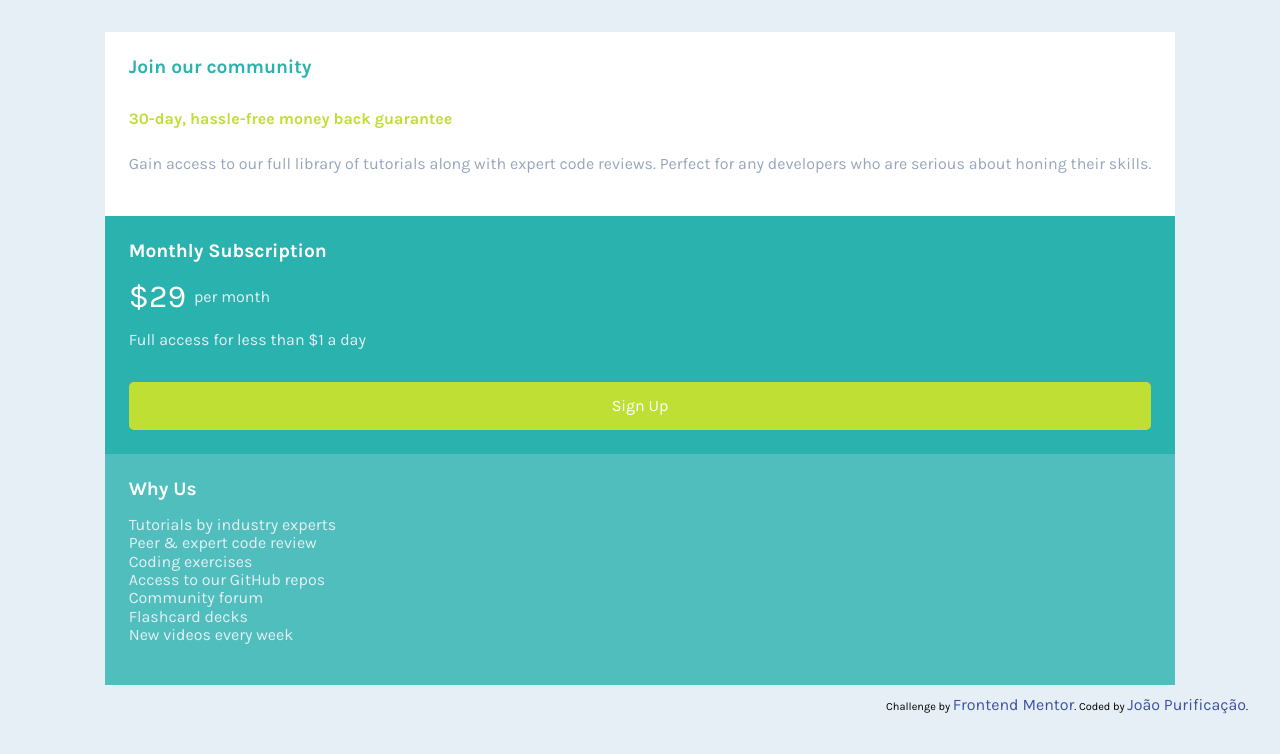
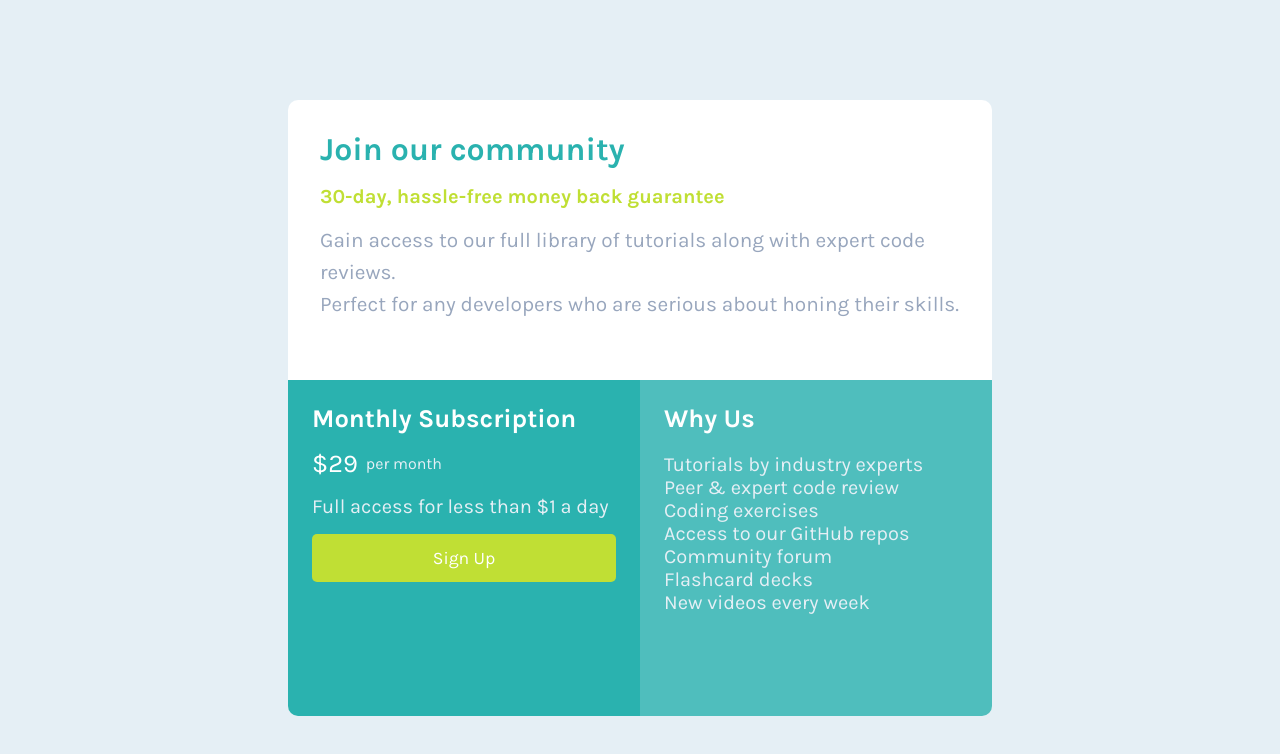
Before and after one commit to JoaoPurificacao/praxis-padrao-projeto, a plain HTML site: page index.html in a window 1280 px wide. Drawn offline with Linux system fonts and the light colour scheme.

Commit message:
Projeto Finalizado

```diff
--- /dev/null
+++ b/assets/css/card__community.css
@@ -0,0 +1,17 @@
+.card__community{
+    background-color: #ffffff;
+    border-radius: 10px 10px 0px 0px;
+}
+
+.card__community__title{
+    color: var(--cyan);
+}
+
+.card__community__subTitle{
+    color: var(--brightYellow);
+    font-weight: bold;
+}
+
+.card__community__text{
+    color: var(--grayishBlue);
+}
--- a/assets/css/default/main__subscription.css
+++ b/assets/css/card__subscription.css
@@ -1,39 +1,34 @@
-.subscription{
+.card__subscription{
     background-color: var(--cyan);
-    padding: 1.5rem;
 }
 
-.subscription h2{
+.card__subscription__title{
     color: #fff;
-    font-size: 1.2rem;
 }
 
-.subscription p{
+.card__subscription__price{
     display: flex;
     align-items: center;
 }
 
-.subscription span:nth-child(1){
+.card__subscription__price__value{
     color: #fff;
-    font-size: 2rem;
-    margin-right: 0.5rem;
 }
 
-.subscription span:nth-child(2){
+.card__subscription__price__period{
     color: var(--lightGray);
 }
 
-.subscription span:nth-child(3){
+.card__subscription__decoy{
     color: var(--lightGray);
 }
 
-.subscription button{
+.card__subscription__button{
     background-color: var(--brightYellow);
     border: none;
     border-radius: 5px;
     color: #fff;
     display: block;
     height: 3rem;
-    margin-top: 2rem;
     width: 100%;
 }
--- a/assets/css/default/main__why_us.css
+++ b/assets/css/card__why_us.css
@@ -1,13 +1,11 @@
-.why_us{
+.card__why_us{
     background-color: var(--lightCyan);
-    padding: 1.5rem;
 }
 
-.why_us h2{
+.card__why_us__title{
     color: white;
-    font-size: 1.2rem;
 }
 
-.why_us p{
+.card__why_us__text{
     color: var(--lightGray);
 }
--- a/assets/css/default/main__community.css
+++ /dev/null
@@ -1,23 +0,0 @@
-.community{
-    background-color: #ffffff;
-    padding: 1.5rem;
-}
-
-.community h2{
-    color: var(--cyan);
-    font-size: 1.2rem;
-    margin-bottom: 2rem;
-}
-
-.community span{
-    color: var(--brightYellow);
-    font-weight: bold;
-}
-
-.community p{
-    color: var(--grayishBlue);
-    margin-top: 1.5rem;
-    font-size: 1rem;
-    line-height: 1.5rem;
-
-}
--- /dev/null
+++ b/assets/css/desktop/card.css
@@ -0,0 +1,25 @@
+@media screen and (min-width: 992px){
+    .card{
+        height: 70vh;
+        width: 55vw;
+    }
+
+
+    .container{
+        grid-template-columns: 50% 50%;
+        grid-template-rows: 50% 60%;
+    }
+
+    .card__community, .card__subscription, .card__why_us{
+        padding: 2rem;
+    }
+
+    .card__community{
+        grid-column-start: 1;
+        grid-column-end: 3;
+    }
+
+    .card__subscription__button{
+        margin-top: 1rem;
+    }
+}
--- /dev/null
+++ b/assets/css/desktop/card__community.css
@@ -0,0 +1,21 @@
+@media screen and (min-width: 992px){
+    .card__community{
+        padding: 2rem;
+    }
+
+    .card__community__title{
+        font-size: 2rem;
+        margin-bottom: 1rem;
+    }
+
+    .card__community__subTitle{
+        font-size: 1.25rem;
+    }
+
+    .card__community__text{
+        margin-top: 1rem;
+        font-size: 1.30rem;
+        line-height: 2rem;
+
+    }
+}
--- /dev/null
+++ b/assets/css/desktop/card__subscription.css
@@ -0,0 +1,32 @@
+@media screen and (min-width: 992px){
+    .card__subscription{
+        border-radius: 0px 0px 0px 10px;
+        padding: 1.5rem;
+    }
+
+    .card__subscription__title{
+        font-size: 1.6rem;
+    }
+
+    .card__subscription__price{
+        display: flex;
+        align-items: center;
+    }
+
+    .card__subscription__price__value{
+        font-size: 1.6rem;
+        margin-right: 0.5rem;
+    }
+
+    .card__subscription__price__period{
+        font-size: 1rem;
+    }
+
+    .card__subscription__decoy{
+        font-size: 1.25rem;
+    }
+
+    .card__subscription__button{
+        font-size: 1.1rem;
+    }
+}
--- /dev/null
+++ b/assets/css/desktop/card__why_us.css
@@ -0,0 +1,14 @@
+@media screen and (min-width: 992px){
+    .card__why_us{
+        border-radius: 0px 0px 10px 0px;
+        padding: 1.5rem;
+    }
+
+    .card__why_us__title{
+        font-size: 1.6rem;
+    }
+
+    .card__why_us__text{
+        font-size: 1.25rem;
+    }
+}
--- a/assets/css/desktop/main.css
+++ /dev/null
@@ -1,12 +0,0 @@
-@media screen and (min-width: 992px) {
-    .card{
-        height: 95vh;
-        width: 85vw;
-    }
-
-    .container{
-        grid-template-columns: 50% 50%;
-        grid-template-rows: 100%;
-    }
-
-}
--- a/assets/css/mobile/main.css
+++ b/assets/css/mobile/card.css
@@ -2,6 +2,7 @@
     .card{
         height: 95vh;
         width: 85vw;
+        margin-top: 2rem;
     }
 
     .container{
--- /dev/null
+++ b/assets/css/mobile/card__community.css
@@ -0,0 +1,20 @@
+@media screen and (max-width: 992px){
+    .card__community{
+        padding: 1.5rem;
+    }
+
+    .card__community__title{
+        font-size: 1.2rem;
+        margin-bottom: 2rem;
+    }
+
+    .card__community__subTitle{
+        font-weight: bold;
+    }
+
+    .card__community__text{
+        margin-top: 1.5rem;
+        font-size: 1rem;
+        line-height: 1.5rem;
+    }
+}
--- /dev/null
+++ b/assets/css/mobile/card__subscription.css
@@ -0,0 +1,41 @@
+@media screen and (max-width: 992px){
+    .card__subscription{
+        background-color: var(--cyan);
+        padding: 1.5rem;
+    }
+
+    .card__subscription__title{
+        color: #fff;
+        font-size: 1.2rem;
+    }
+
+    .card__subscription__price{
+        display: flex;
+        align-items: center;
+    }
+
+    .card__subscription__price__value{
+        color: #fff;
+        font-size: 2rem;
+        margin-right: 0.5rem;
+    }
+
+    .card__subscription__price__period{
+        color: var(--lightGray);
+    }
+
+    .card__subscription__decoy{
+        color: var(--lightGray);
+    }
+
+    .card__subscription__button{
+        background-color: var(--brightYellow);
+        border: none;
+        border-radius: 5px;
+        color: #fff;
+        display: block;
+        height: 3rem;
+        margin-top: 1.5rem;
+        width: 100%;
+    }
+}
--- /dev/null
+++ b/assets/css/mobile/card__why_us.css
@@ -0,0 +1,14 @@
+@media screen and (max-width: 992px){
+    .card__why_us{
+        border-radius: 0px 0px 10px 10px;
+        padding: 1.5rem;
+    }
+
+    .card__why_us__title{
+        font-size: 1.2rem;
+    }
+
+    .card__why_us__text{
+        font-size: 1.1rem;
+    }
+}
--- a/assets/css/style.css
+++ b/assets/css/style.css
@@ -14,21 +14,14 @@
     font-family: Karla, sans-serif;
 }
 
-body{
+.body{
+    align-items: center;
     background-color: var(--lightGray);
     display: flex;
-    flex-direction: column;
+    justify-content: center;
     height: 95vh;
     padding: 2rem;
     width: 100vw;
-}
-
-body main{
-    align-self: center;
-}
-
-body footer{
-    align-self: flex-end;
 }
 
 .attribution {
--- a/index.html
+++ b/index.html
@@ -8,34 +8,41 @@
   <link rel="stylesheet" href="./assets/css/reset.css">
   <link rel="stylesheet" href="./assets/css/normalize.css">
   <link rel="stylesheet" href="./assets/css/style.css">
-  <link rel="stylesheet" href="./assets/css/default/main.css">
-  <link rel="stylesheet" href="./assets/css/default/main__community.css">
-  <link rel="stylesheet" href="./assets/css/default/main__subscription.css">
-  <link rel="stylesheet" href="./assets/css/default/main__why_us.css">
-  <link rel="stylesheet" href="./assets/css/mobile/main.css">
+  <link rel="stylesheet" href="./assets/css/card.css">
+  <link rel="stylesheet" href="./assets/css/card__community.css">
+  <link rel="stylesheet" href="./assets/css/card__subscription.css">
+  <link rel="stylesheet" href="./assets/css/card__why_us.css">
+  <link rel="stylesheet" href="./assets/css/mobile/card.css">
+  <link rel="stylesheet" href="./assets/css/mobile/card__community.css">
+  <link rel="stylesheet" href="./assets/css/mobile/card__subscription.css">
+  <link rel="stylesheet" href="./assets/css/mobile/card__why_us.css">
+  <link rel="stylesheet" href="./assets/css/desktop/card.css">
+  <link rel="stylesheet" href="./assets/css/desktop/card__community.css">
+  <link rel="stylesheet" href="./assets/css/desktop/card__subscription.css">
+  <link rel="stylesheet" href="./assets/css/desktop/card__why_us.css">
 </head>
-<body>
+<body class="body">
   <main class="card container">
-    <div class="community">
-      <h2>Join our community</h2>
-      <span>30-day, hassle-free money back guarantee</span>
-      <p>
-        Gain access to our full library of tutorials along with expert code reviews.
+    <div class="card__community">
+      <h2 class="card__community__title">Join our community</h2>
+      <span class="card__community__subTitle">30-day, hassle-free money back guarantee</span>
+      <p class="card__community__text">
+        Gain access to our full library of tutorials along with expert code reviews.<br>
         Perfect for any developers who are serious about honing their skills.
       </p>
     </div>
-    <div class="subscription">
-      <h2>Monthly Subscription</h2>
-      <p>
-        <span>&dollar;29</span>
-        <span>per month</span>
+    <div class="card__subscription">
+      <h2 class="card__subscription__title">Monthly Subscription</h2>
+      <p class="card__subscription__price">
+        <span class="card__subscription__price__value">&dollar;29</span>
+        <span class="card__subscription__price__period">per month</span>
       </p>
-      <span>Full access for less than &dollar;1 a day</span>
-      <button>Sign Up</button>
+      <span class="card__subscription__decoy">Full access for less than &dollar;1 a day</span>
+      <button class="card__subscription__button">Sign Up</button>
     </div>
-    <div class="why_us">
-      <h2>Why Us</h2>
-      <p>
+    <div class="card__why_us">
+      <h2 class="card__why_us__title">Why Us</h2>
+      <p class="card__why_us__text">
         Tutorials by industry experts<br>
         Peer &amp; expert code review<br>
         Coding exercises<br>
@@ -46,11 +53,5 @@
       </p>
     </div>
   </main>
-  <footer>
-    <p class="attribution">
-      Challenge by <a href="https://www.frontendmentor.io?ref=challenge" target="_blank">Frontend Mentor</a>.
-      Coded by <a href="https://github.com/JoaoPurificacao">João Purificação</a>.
-    </p>
-  </footer>
 </body>
 </html>
```
Also changed, not shown: assets/css/card.css (renamed from assets/css/default/main.css).
